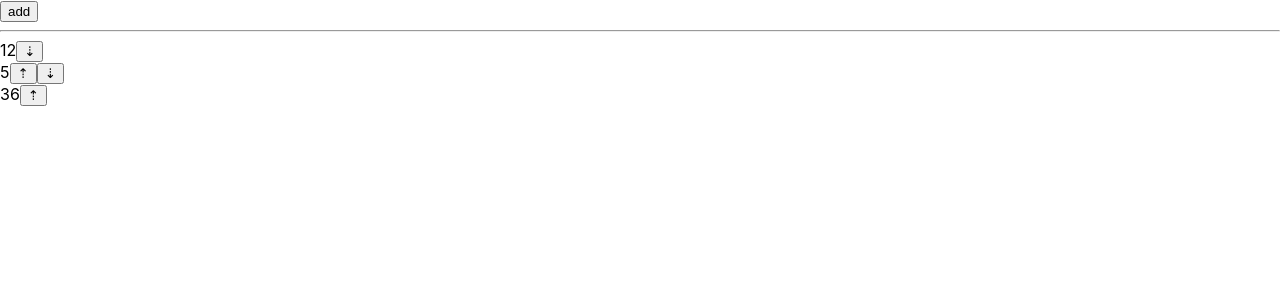
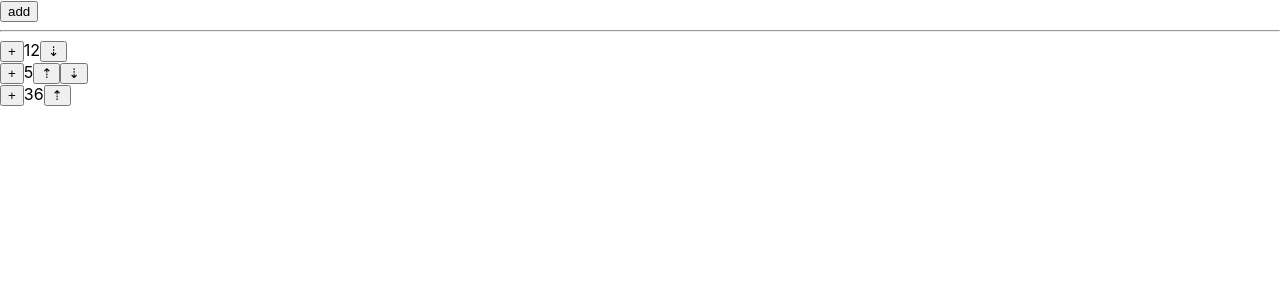
Before and after one commit to Nosov-Pavel/counters-add-arr, a React (Create React App) app: page / in a window 1280 px wide. Shown: the top 300 px of the page. Built offline with nearby package versions, Linux system fonts and the light colour scheme.

Commit message:
counterChangePlus

```diff
--- a/src/App.js
+++ b/src/App.js
@@ -46,6 +46,14 @@ function App() {
 
 
     }
+    const counterChange = (id, value) => {
+        const newList = list.map((el) => {
+            if (el.id === id) return {...el, counter: el.counter + value}
+
+            return el
+        })
+        setList(newList)
+    }
 
 
     return (
@@ -55,6 +63,7 @@ function App() {
             {list.map((el, i) => {
                 return(
                     <div>
+                        <button onClick={() => counterChange(el.id, 1)}>+</button>
                         {el.counter}
                         {i !== 0 && <button onClick={() => moveCounter (i, i -1)}>⇡</button>}
                         {i !== list.length -1 && <button onClick={() => moveCounter(i, i + 1)}>⇣</button>}
```
